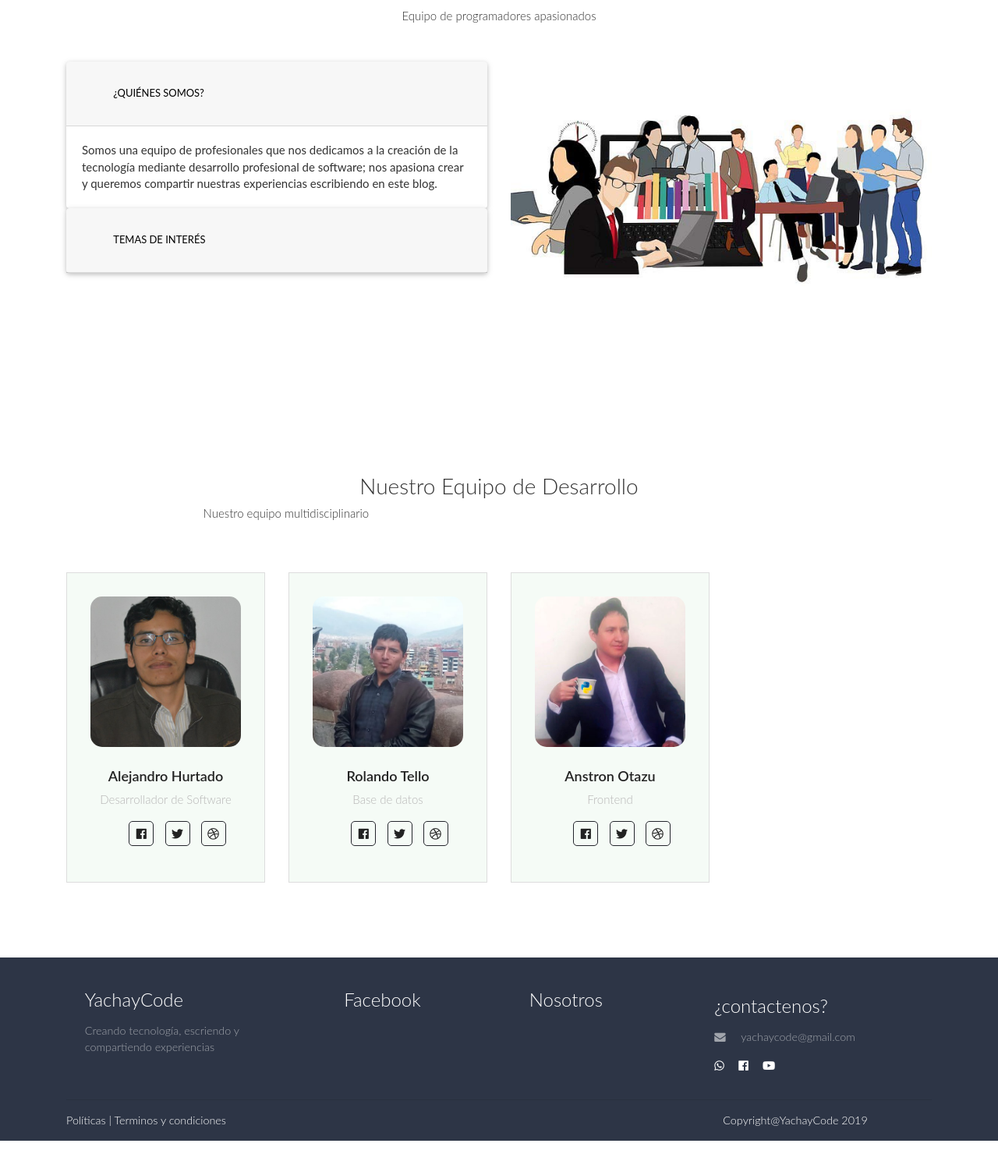
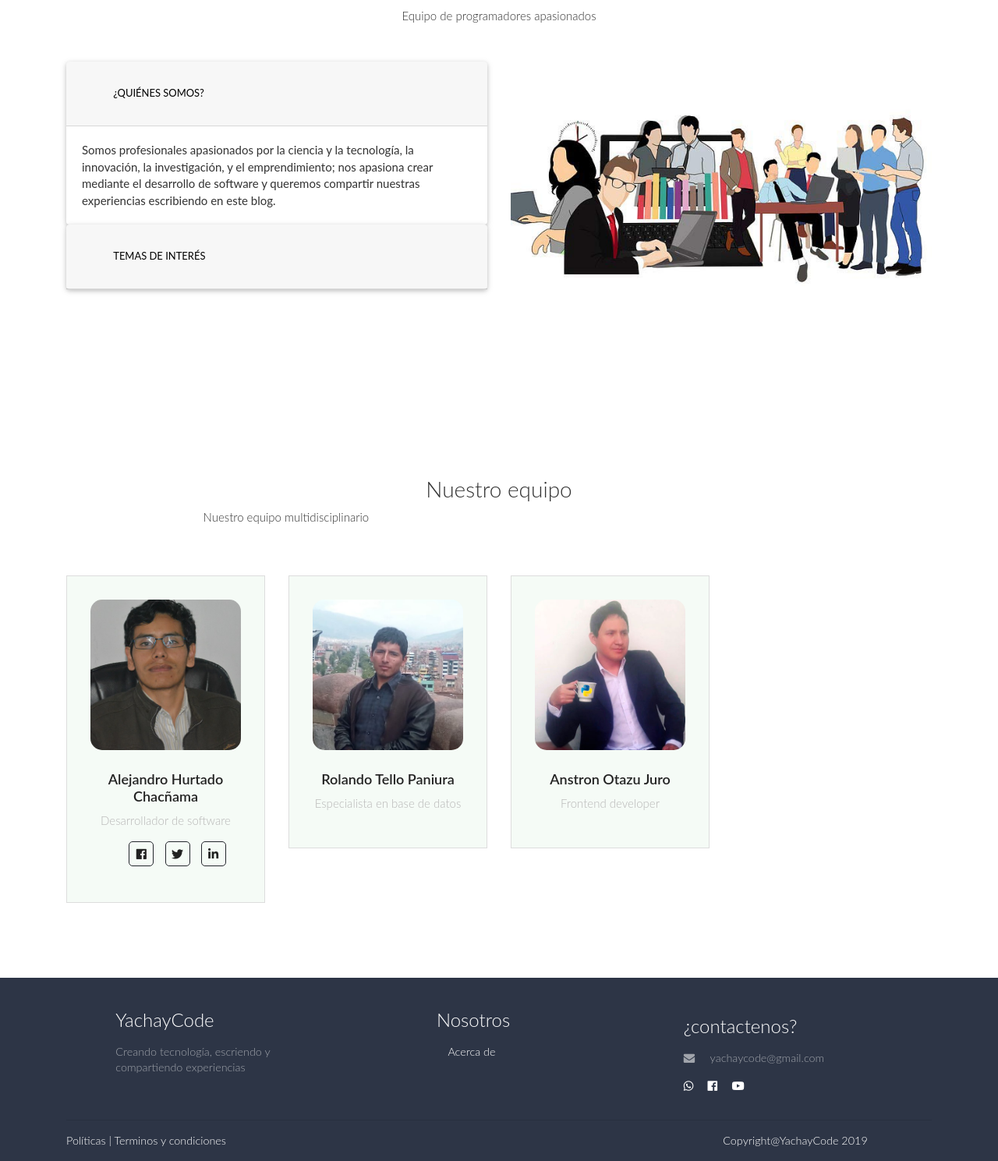
Before and after one commit to yachaycode/yachaycode-plataforma, a Django app: page /blog/acerca/ in a window 1280 px wide. Shown: the part 145-1634 px from the top of the page at 78% size. Before the commit the page ends 1608 px from the top, so only its background shows below. Run offline with Django 3.2, Linux system fonts and the light colour scheme; parts of the project's set-up code (start-up, migrations or seed data) failed here and were passed over; some libraries are stand-ins or nearby versions.

Commit message:
Modificacion de acerca de

```diff
--- a/apps/blog/templates/blog/nosotros.html
+++ b/apps/blog/templates/blog/nosotros.html
@@ -23,7 +23,7 @@
 
               <div id="collapseOne" class="collapse show" aria-labelledby="headingOne" data-parent="#accordion">
                 <div class="card-body">
-                  Somos una equipo de profesionales que nos dedicamos a la creación de la tecnología mediante desarrollo profesional de software; nos apasiona crear y queremos compartir nuestras experiencias escribiendo en este blog.
+                  Somos profesionales apasionados por la ciencia y la tecnología, la innovación, la investigación, y el emprendimiento; nos apasiona crear mediante el desarrollo de software  y queremos compartir nuestras experiencias escribiendo en este blog.
                 </div>
               </div>
             </div>
@@ -43,13 +43,17 @@
                   - WebScraping <br>
                   - Procesamiento distribuido de datos <br>
                   - Desarrollo web <br>
-                  - Experiencias de profesionales<br>
+                  - Experiencias profesionales<br>
                   - StartUps <br>
                   - Tics educativos <br>
                   - Robótica educativa <br>
                   - Aws y digitalOcean <br>
-                  - Analisis de datos a gran escala <br>
-                  - Diseño web enfocado en usuarios<br>
+                  - Big data
+                  - Machine learning
+                  - Deep Learning
+                  - Chatbots
+                  - Api Rest
+                  - IA
                 </div>
               </div>
             </div>
@@ -70,7 +74,7 @@
         <!-- title description -->
         <div class="row py-lg-5 justify-content-center">
           <div class="col-lg-9  bb-left text-center">
-            <h3 class="agile-title">Nuestro Equipo de Desarrollo</h3>
+            <h3 class="agile-title">Nuestro equipo</h3>
           </div>
           <div class="col-lg-9 mt-lg-0 mt-3 px-lg-5">
             <p>Nuestro equipo multidisciplinario</p>
@@ -81,13 +85,13 @@
         <div class="col-lg-3 col-md-6 col-sm-6 team_grid1">
         <div class="team_grid_info">
           <img src="{% static "img/hurtado.jpg" %}" alt=" " class="img-fluid" />
-          <h3>Alejandro Hurtado</h3>
-          <p>Desarrollador de Software</p>
+          <h3>Alejandro Hurtado Chacñama</h3>
+          <p>Desarrollador de software</p>
           <div class="team_icons">
             <ul>
-              <li><a href="https://web.facebook.com/alejandrohdo1/" class="facebook"><i class="fab fa-facebook-f" aria-hidden="true"></i></a></li>
-              <li><a href="https://twitter.com/alejandrohdo" class="twitter"><i class="fab fa-twitter" aria-hidden="true"></i></a></li>
-              <li><a href="#" class="dribble"><i class="fab fa-dribbble" aria-hidden="true"></i></a></li>
+              <li><a href="https://web.facebook.com/alejandrohdo1/" target="_black" class="facebook"><i class="fab fa-facebook-f" aria-hidden="true"></i></a></li>
+              <li><a href="https://twitter.com/alejandrohdo" target="_black" class="twitter"><i class="fab fa-twitter" aria-hidden="true"></i></a></li>
+              <li><a href="https://www.linkedin.com/in/alehurcha/" target="_black" class="linkedin"><i class="fab fa-linkedin" aria-hidden="true"></i></a></li>
 
             </ul>
           </div>
@@ -96,13 +100,12 @@
         <div class="col-lg-3 col-md-6 col-sm-6 team_grid1">
         <div class="team_grid_info">
           <img src="{% static "img/tello.jpg" %}" alt=" " class="img-fluid" />
-          <h3>Rolando Tello</h3>
-          <p>Base de datos</p>
+          <h3>Rolando Tello Paniura</h3>
+          <p>Especialista en base de datos</p>
           <div class="team_icons">
           <ul>
-              <li><a href="#" class="facebook"><i class="fab fa-facebook-f" aria-hidden="true"></i></a></li>
-              <li><a href="#" class="twitter"><i class="fab fa-twitter" aria-hidden="true"></i></a></li>
-              <li><a href="#" class="dribble"><i class="fab fa-dribbble" aria-hidden="true"></i></a></li>
+             <!-- <li><a href="#" class="facebook"><i class="fab fa-facebook-f" aria-hidden="true"></i></a></li>
+              <li><a href="#" class="twitter"><i class="fab fa-twitter" aria-hidden="true"></i></a></li> -->
 
             </ul>
           </div>
@@ -111,13 +114,12 @@
         <div class="col-lg-3 col-md-6 col-sm-6 team_grid1">
         <div class="team_grid_info">
           <img src="{% static "img/otazu.jpg" %}" alt=" " class="img-fluid" />
-          <h3>Anstron Otazu</h3>
-          <p>Frontend</p>
+          <h3>Anstron Otazu Juro</h3>
+          <p>Frontend developer </p>
           <div class="team_icons">
             <ul>
-              <li><a href="#" class="facebook"><i class="fab fa-facebook-f" aria-hidden="true"></i></a></li>
-              <li><a href="#" class="twitter"><i class="fab fa-twitter" aria-hidden="true"></i></a></li>
-              <li><a href="#" class="dribble"><i class="fab fa-dribbble" aria-hidden="true"></i></a></li>
+             <!-- <li><a href="#" class="facebook"><i class="fab fa-facebook-f" aria-hidden="true"></i></a></li>
+              <li><a href="#" class="twitter"><i class="fab fa-twitter" aria-hidden="true"></i></a></li> -->
 
             </ul>
           </div>
--- a/templates/footer.html
+++ b/templates/footer.html
@@ -22,10 +22,10 @@
       <hr class="w-100 clearfix d-md-none">
 
       <!-- Grid column -->
-      <div class="col-md-3 col-lg-2 col-xl-2 mx-auto mt-3">
+      <!--<div class="col-md-3 col-lg-2 col-xl-2 mx-auto mt-3">
         <h4 class="mb-3">Facebook</h4>
 
-      </div>
+      </div>-->
       <!-- Grid column -->
 
       <hr class="w-100 clearfix d-md-none">
@@ -33,7 +33,7 @@
       <!-- Grid column -->
       <div class="col-md-3 col-lg-2 col-xl-2 mx-auto mt-3">
         <h4 class="mb-3">Nosotros</h4>
-
+        <a href="/blog/acerca/" target="_blank"><i class=" footer_icon"></i>Acerca de</a>
       </div>
 
       <!-- Grid column -->
```
